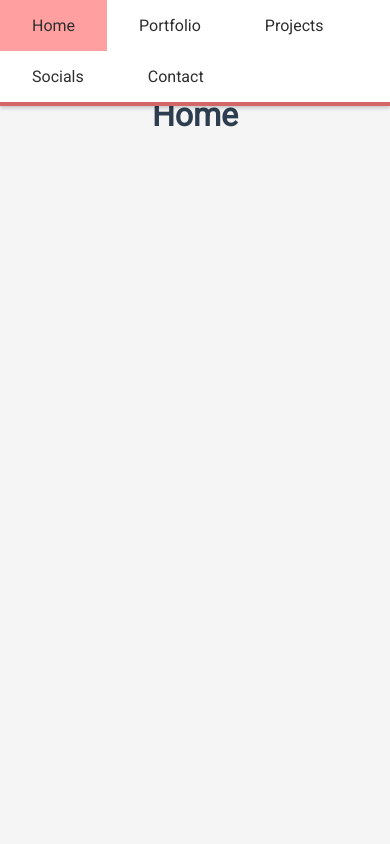
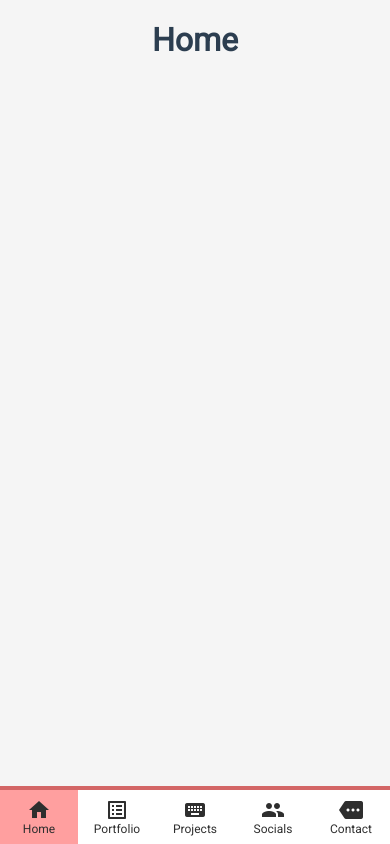
Before and after one commit to Untanky/homepage-old, a Vue app: page / in a window 390 px wide. Built offline with nearby package versions, Linux system fonts and the light colour scheme; what vue-highlight.js would draw is missing.

Commit message:
Increased responsiveness

```diff
--- a/src/App.vue
+++ b/src/App.vue
@@ -18,7 +18,8 @@ export default {
 
 <style lang="scss">
 @import url('https://fonts.googleapis.com/css?family=Roboto&display=swap');
-@import "./_variables";
+@import "./variables";
+@import "./responsive";
 
 body {
   background-color: rgb(245, 245, 245);
@@ -32,7 +33,11 @@ body {
   color: #2c3e50;
 
   .main-view {
-    margin-top: 96px;
+    margin-bottom: 64px;
+
+    @include tablet-up {
+      margin-top: 64px;
+    }
   }
 }
 </style>
--- a/src/components/Navbar.vue
+++ b/src/components/Navbar.vue
@@ -5,35 +5,40 @@
       class="link"
       to="/"
     >
-      Home
+      <span class="material-icons">home</span>
+      <span class="text">Home</span>
     </router-link>
     <router-link
       active-class="active"
       class="link"
       to="/portfolio"
     >
-      Portfolio
+      <span class="material-icons">list_alt</span>
+      <span class="text">Portfolio</span>
     </router-link>
     <router-link
       active-class="active"
       class="link"
       to="/projects"
     >
-      Projects
+      <span class="material-icons">keyboard</span>
+      <span class="text">Projects</span>
     </router-link>
     <router-link
       active-class="active"
       class="link"
       to="/socials"
     >
-      Socials
+      <span class="material-icons">people</span>
+      <span class="text">Socials</span>
     </router-link>
     <router-link
       active-class="active"
       class="link"
       to="/contact"
     >
-      Contact
+      <span class="material-icons">more</span>
+      <span class="text">Contact</span>
     </router-link>
   </nav>
 </template>
@@ -46,26 +51,46 @@ export default {
 
 <style lang="scss" scoped>
 @import "../variables.scss";
+@import "../responsive.scss";
 
 .navbar {
-  display: block;
-  position: absolute;
-  top: 0;
+  display: grid;
+  grid-template-columns: repeat(5, 1fr);
+  position: fixed;
+  bottom: 0;
   left: 0;
   width: 100%;
   background-color: white;
-  text-align: left;
-  border-bottom: $thick-border-primary;
-  box-shadow: $shadow;
+  text-align: center;
+  border-top: $thick-border-primary;
   z-index: 1;
+
+  @include tablet-up {
+    display: block;
+    top: 0;
+    bottom: unset;
+    text-align: left;
+    border-top: unset;
+    border-bottom: $thick-border-primary;
+  }
 
   .link {
     display: inline-block;
     color: $text-on-primary;
     text-decoration: none;
-    text-align: left;
-    padding: 1em 2em;
+    padding: 0.5em 0;
     transition: background-color 0.5s ease;
+
+    @include tablet-up {
+      padding: 0.75em 1.5em;
+
+      .material-icons {
+        vertical-align: text-bottom;
+        margin-right: 0.25em;
+      }
+
+
+    }
 
     &:hover {
       background-color: $background-color;
@@ -75,6 +100,52 @@ export default {
     &.active-exact {
       background-color: $primary-variation2;
     }
+
+    .text {
+      font-size: 12px;
+      @include tablet-up {
+        font-size: 18px;
+      }
+    }
+
+    .material-icons, .text {
+      display: block;
+
+      @include tablet-up {
+        display: inline;
+      }
+    }
   }
 }
+
+// .navbar {
+//   display: block;
+//   position: absolute;
+//   top: 0;
+//   left: 0;
+//   width: 100%;
+//   background-color: white;
+//   text-align: left;
+//   border-bottom: $thick-border-primary;
+//   box-shadow: $shadow;
+//   z-index: 1;
+
+//   .link {
+//     display: inline-block;
+//     color: $text-on-primary;
+//     text-decoration: none;
+//     text-align: left;
+//     padding: 1em 2em;
+//     transition: background-color 0.5s ease;
+
+//     &:hover {
+//       background-color: $background-color;
+//       transition: background-color 0.5s ease;
+//     }
+
+//     &.active-exact {
+//       background-color: $primary-variation2;
+//     }
+//   }
+// }
 </style>
```
